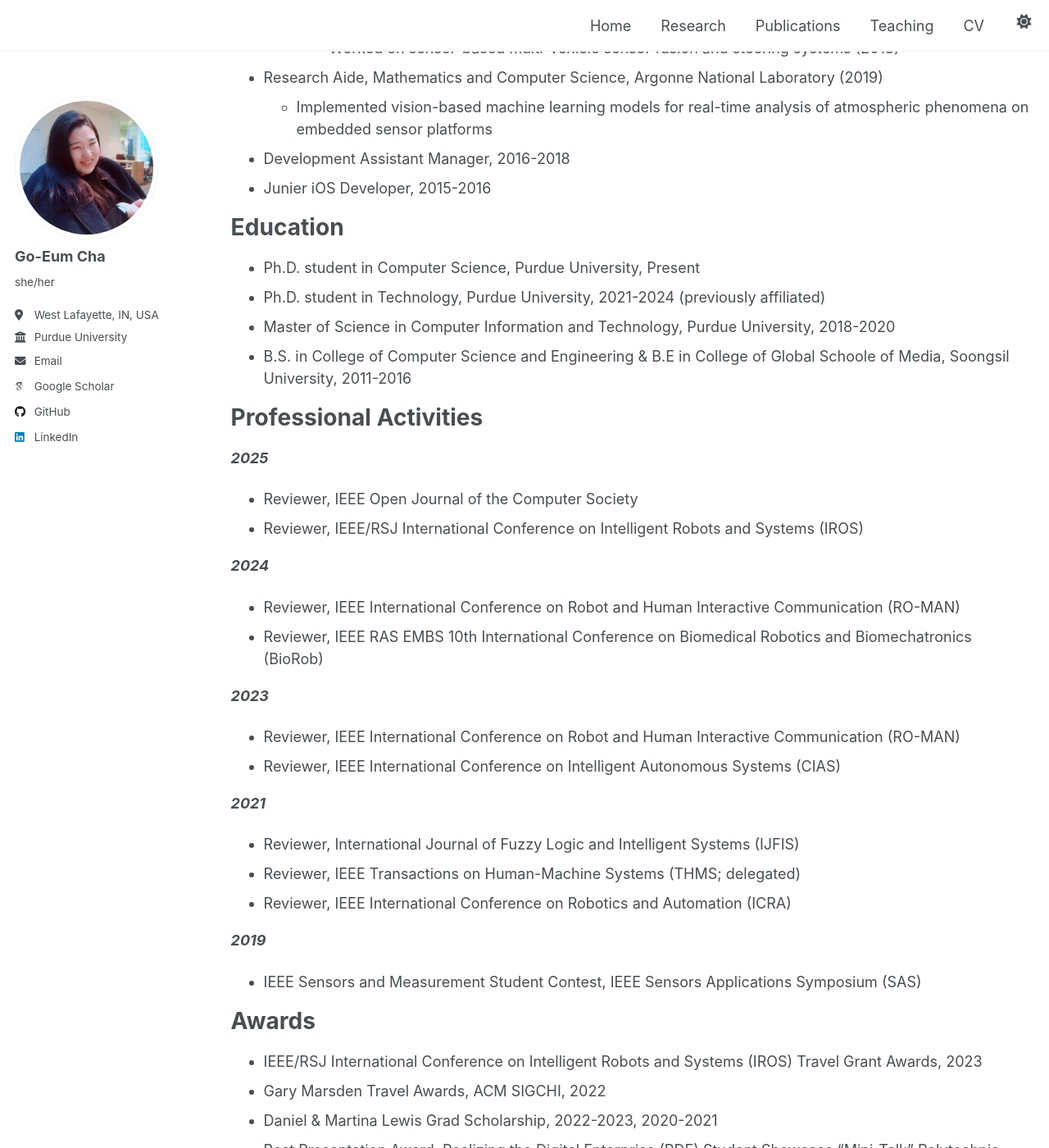
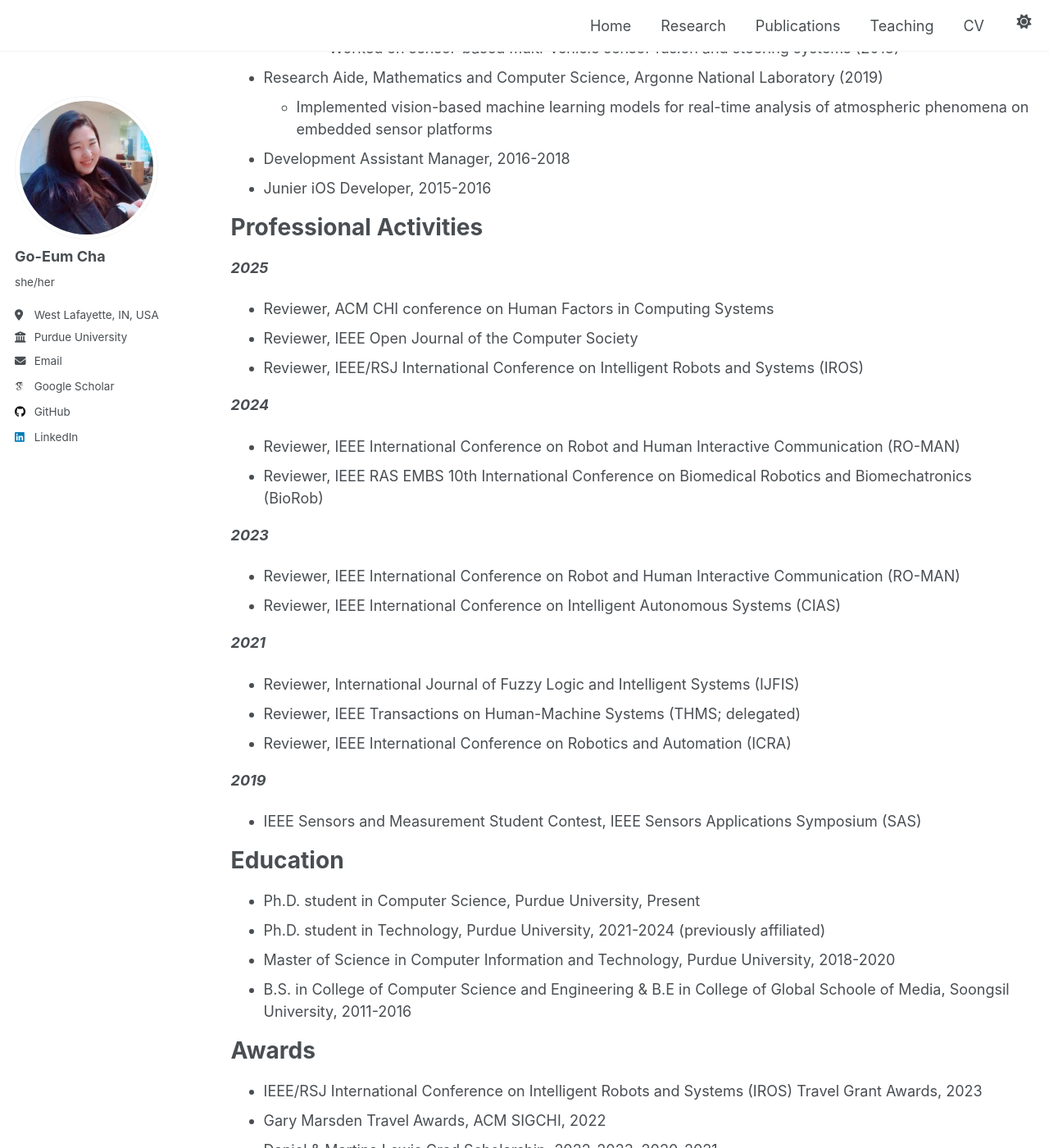
Before and after one commit to chagom/chagom.github.io, a Jekyll site: the page built from _pages/cv.md, in a window 1280 px wide and 1400 px high, scrolled down 382 px. Shown: the whole window at 82% size. Built offline with Jekyll 4.4.1, drawn with Linux system fonts in a browser that asks for light colours; some web fonts are replaced; part of the change alters nothing that is shown.

Commit message:
chi review

```diff
--- a/_pages/cv.md
+++ b/_pages/cv.md
@@ -26,16 +26,11 @@ Selected Work Experience
 * Development Assistant Manager, 2016-2018
 * Junier iOS Developer, 2015-2016
 
-Education
-======
-* Ph.D. student in Computer Science, Purdue University, Present
-* Ph.D. student in Technology, Purdue University, 2021-2024 (previously affiliated)
-* Master of Science in Computer Information and Technology, Purdue University, 2018-2020
-* B.S. in College of Computer Science and Engineering & B.E in College of Global Schoole of Media, Soongsil University, 2011-2016
 
 Professional Activities
 ======
 ***2025***
+- Reviewer, ACM CHI conference on Human Factors in Computing Systems
 - Reviewer, IEEE Open Journal of the Computer Society
 - Reviewer, IEEE/RSJ International Conference on Intelligent Robots and Systems (IROS)
 
@@ -56,6 +51,13 @@ Professional Activities
 ***2019***
 - IEEE Sensors and Measurement Student Contest, IEEE Sensors Applications Symposium (SAS)
 
+Education
+======
+* Ph.D. student in Computer Science, Purdue University, Present
+* Ph.D. student in Technology, Purdue University, 2021-2024 (previously affiliated)
+* Master of Science in Computer Information and Technology, Purdue University, 2018-2020
+* B.S. in College of Computer Science and Engineering & B.E in College of Global Schoole of Media, Soongsil University, 2011-2016
+
 Awards
 ======
 * IEEE/RSJ International Conference on Intelligent Robots and Systems (IROS) Travel Grant Awards, 2023
```
